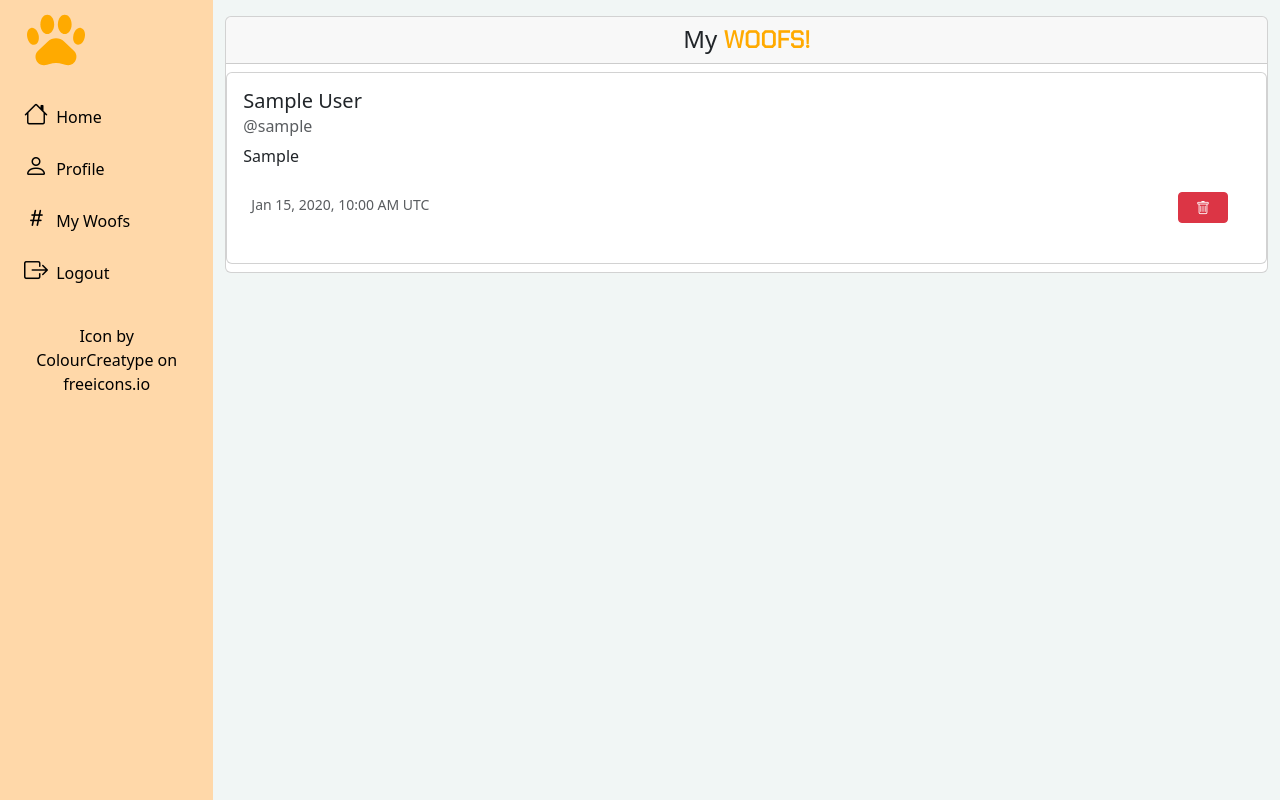
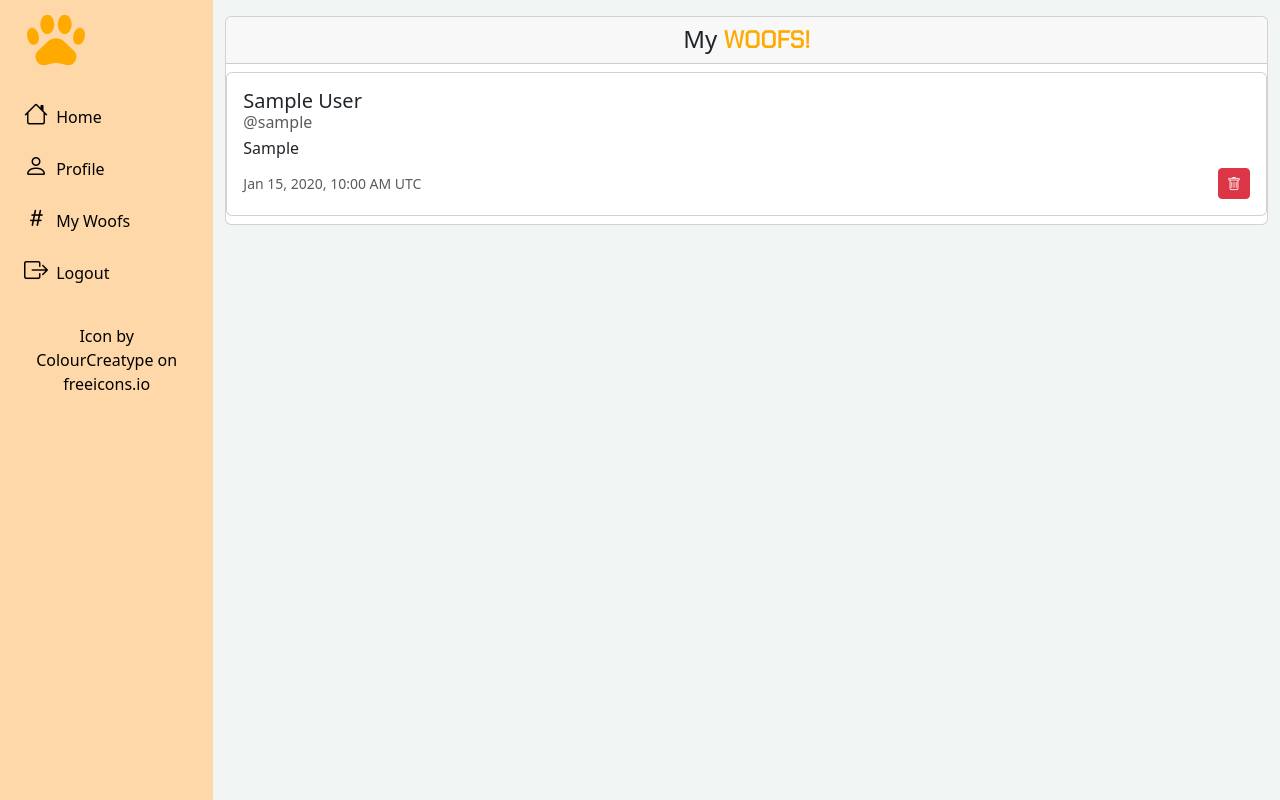
Before and after one commit to ChaitanyaShah21/Woofer, a Flask app: page /my-woofs in a window 1280 px wide. Run offline with Flask 3, Linux system fonts and the light colour scheme; the visitor is signed in with stand-in values (Sample User, id 1); tables that the repository leaves empty hold one stand-in row (values such as "Sample post").

Commit message:
fixed spacing mywoofs

```diff
--- a/helpers.py
+++ b/helpers.py
@@ -1,4 +1,4 @@
-from flask import redirect, render_template, request, session
+from flask import redirect, session
 from functools import wraps
 
 
--- a/templates/my_woofs.html
+++ b/templates/my_woofs.html
@@ -18,29 +18,25 @@
         {% endif %}
     {% endwith %}
     {% for woofs in woof_data %}
-    <div class="card my-2">
-        <div class="card-body ">
-            <h5 class="card-title">{{woofs['firstName']}} {{woofs['lastName']}}</h5>
-            <h6 class="card-subtitle mb-2 text-muted">@{{woofs['username']}}</h6>
-            <p class="card-text">{{woofs['woof']}}</p>
-            <div class="d-flex bd-highlight mb-3">
-            <div class = " p-2 bd-highlight">
+        <div class="card my-2 p-2">
+            <div class="card-body p-2">
+                <h5 class="card-title mb-1">{{ woofs['firstName'] }} {{ woofs['lastName'] }}</h5>
+                <h6 class="card-subtitle mb-1 text-muted">@{{ woofs['username'] }}</h6>
+                <p class="card-text mb-2">{{ woofs['woof'] }}</p>
+                <div class="d-flex justify-content-between align-items-center">
                     <small class="text-muted local-time" data-utc="{{ woofs['timestamp'] }}"></small>
-            </div>
-            <div class="ms-auto p-2 bd-highlight">
-            <form action= "/delete-woof"  method="POST" class="d-inline">
-                <input type="hidden" name="woof_id" value="{{woofs['id']}}">
-                <button class="btn btn-danger btn-sm d-flex justify-content-center align-items-center col-6 px-4"
+                    <form action="/delete-woof" method="POST" class="d-inline">
+                        <input type="hidden" name="woof_id" value="{{ woofs['id'] }}">
+                        <button class="btn btn-danger btn-sm d-flex justify-content-center align-items-center"
                                 onclick="return confirm('Are you sure you want to delete this woof?')" type="submit">
                             <i class="bi bi-trash"></i>
                         </button>
                     </form>
-
-            </div>
                 </div>
             </div>
         </div>
     {% endfor %}
+
     </div>
 
  <script>
```
Lines whose indentation alone changed are shown as unchanged.
